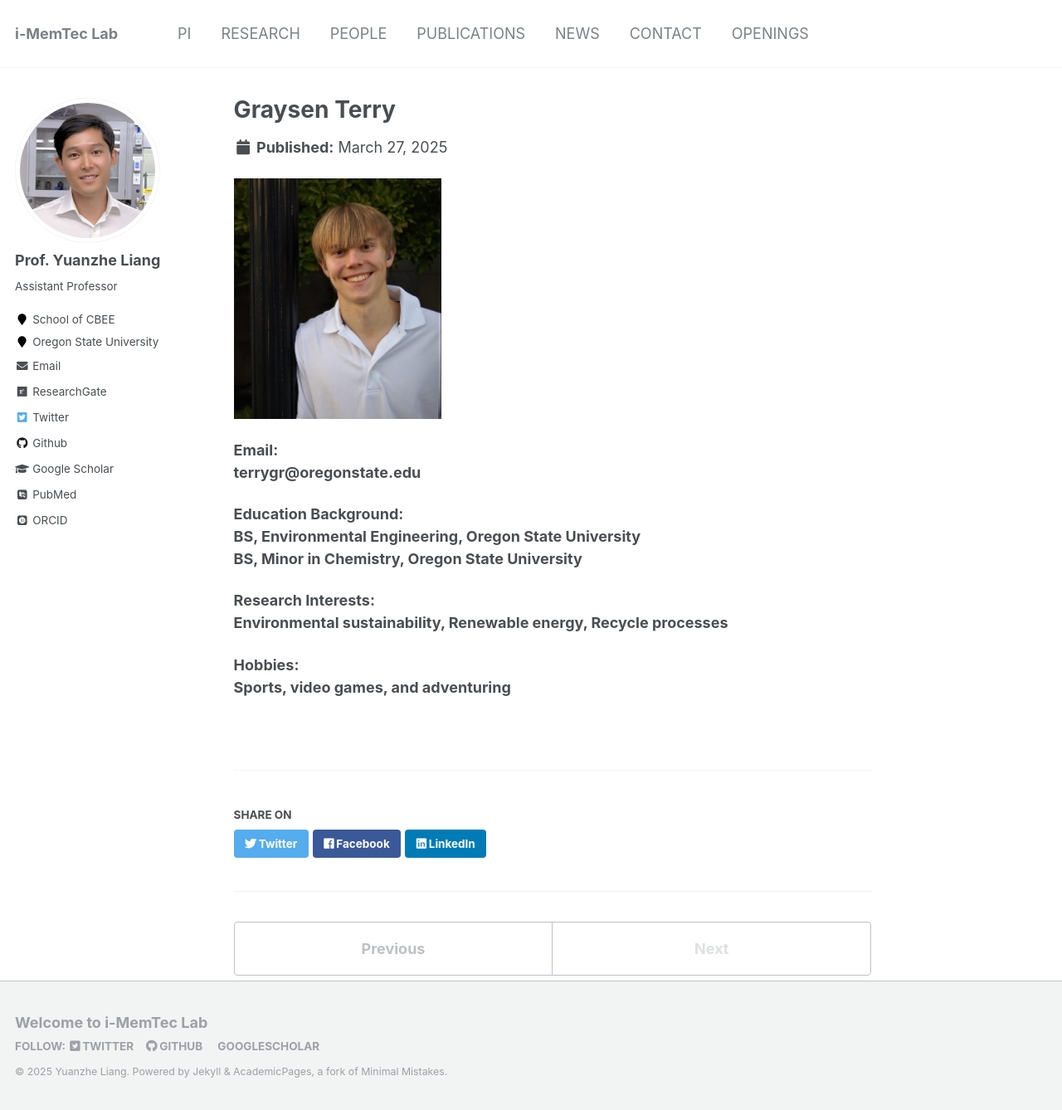
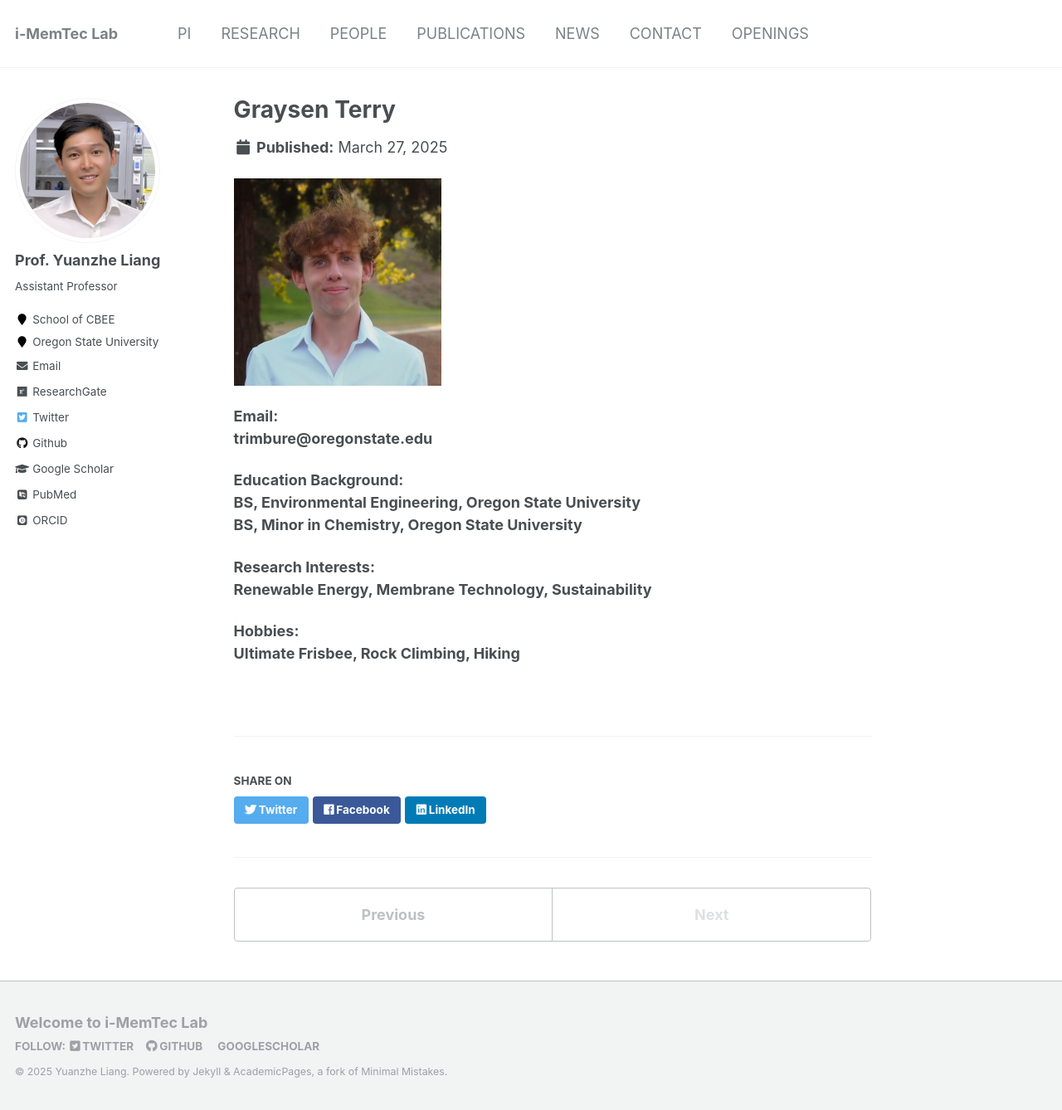
Before and after one commit to yuanzheliang/yuanzheliang.github.io, a Jekyll site: the page built from _portfolio/97-Elliot.md, in a window 1280 px wide and 1338 px high. Shown: the whole window at 83% size. Built offline with Jekyll 4.4.1, drawn with Linux system fonts in a browser that asks for light colours; some web fonts are replaced.

Commit message:
Update 97-Elliot.md

```diff
--- a/_portfolio/97-Elliot.md
+++ b/_portfolio/97-Elliot.md
@@ -1,21 +1,21 @@
 ---
 title: "Graysen Terry"
-excerpt: "**Undergraduate Environmental Engineering Major** <br/><img src='/images/GraysenTerry.jpg' width='250' height='250'>"
+excerpt: "**Undergraduate Environmental Engineering Major** <br/><img src='/images/ElliotTrimbur.jpg' width='250' height='250'>"
 collection: portfolio
 status: "current"
 ---
 
-<img src='/images/GraysenTerry.jpg' width='250' height='250'>
+<img src='/images/ElliotTrimbur.jpg' width='250' height='250'>
 
 **Email:** <br/>
-**terrygr@oregonstate.edu**
+**trimbure@oregonstate.edu**
 
 **Education Background:** <br/>
 **BS, Environmental Engineering, Oregon State University** <br/>
 **BS, Minor in Chemistry, Oregon State University** <br/>
 
 **Research Interests:** <br/>
-**Environmental sustainability, Renewable energy, Recycle processes** <br/>
+**Renewable Energy, Membrane Technology, Sustainability** <br/>
 
 **Hobbies:** <br/>
-**Sports, video games, and adventuring** <br/>
+**Ultimate Frisbee, Rock Climbing, Hiking** <br/>
```
